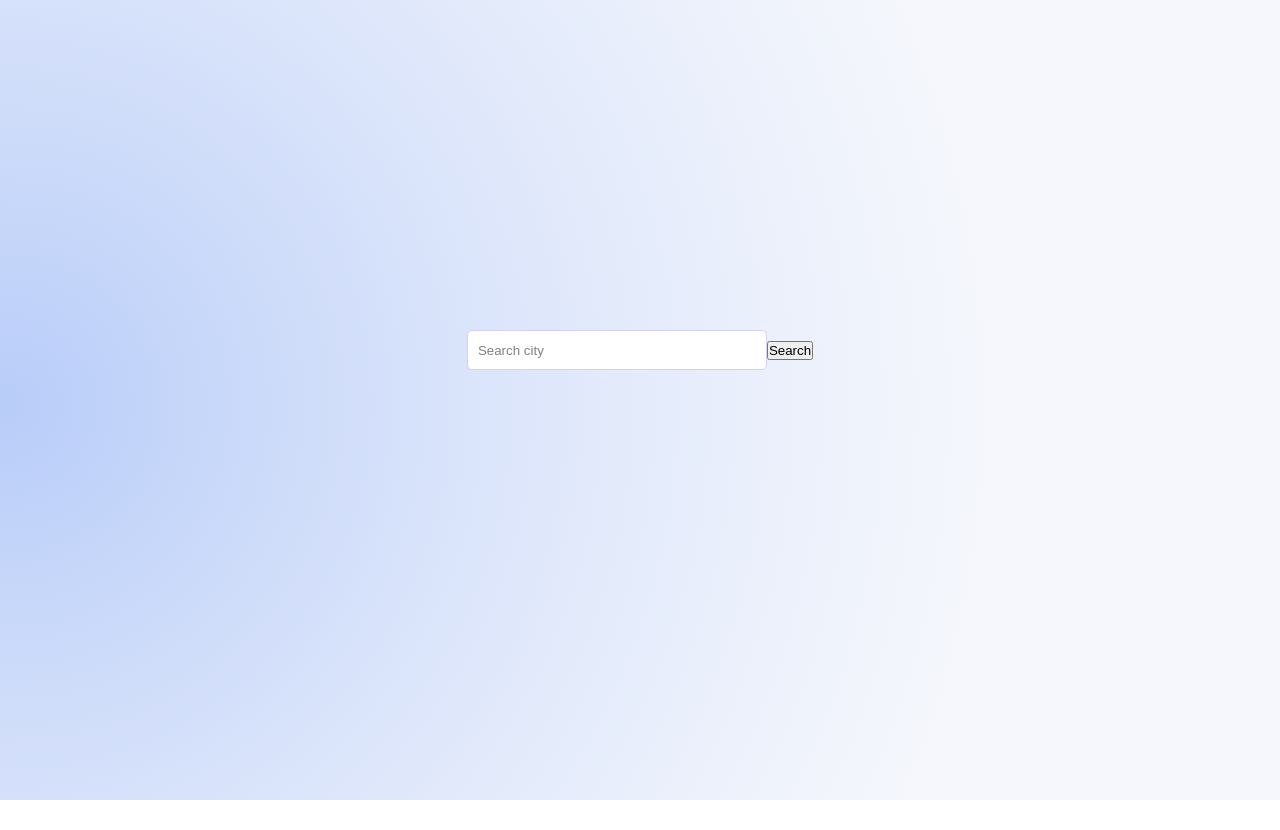
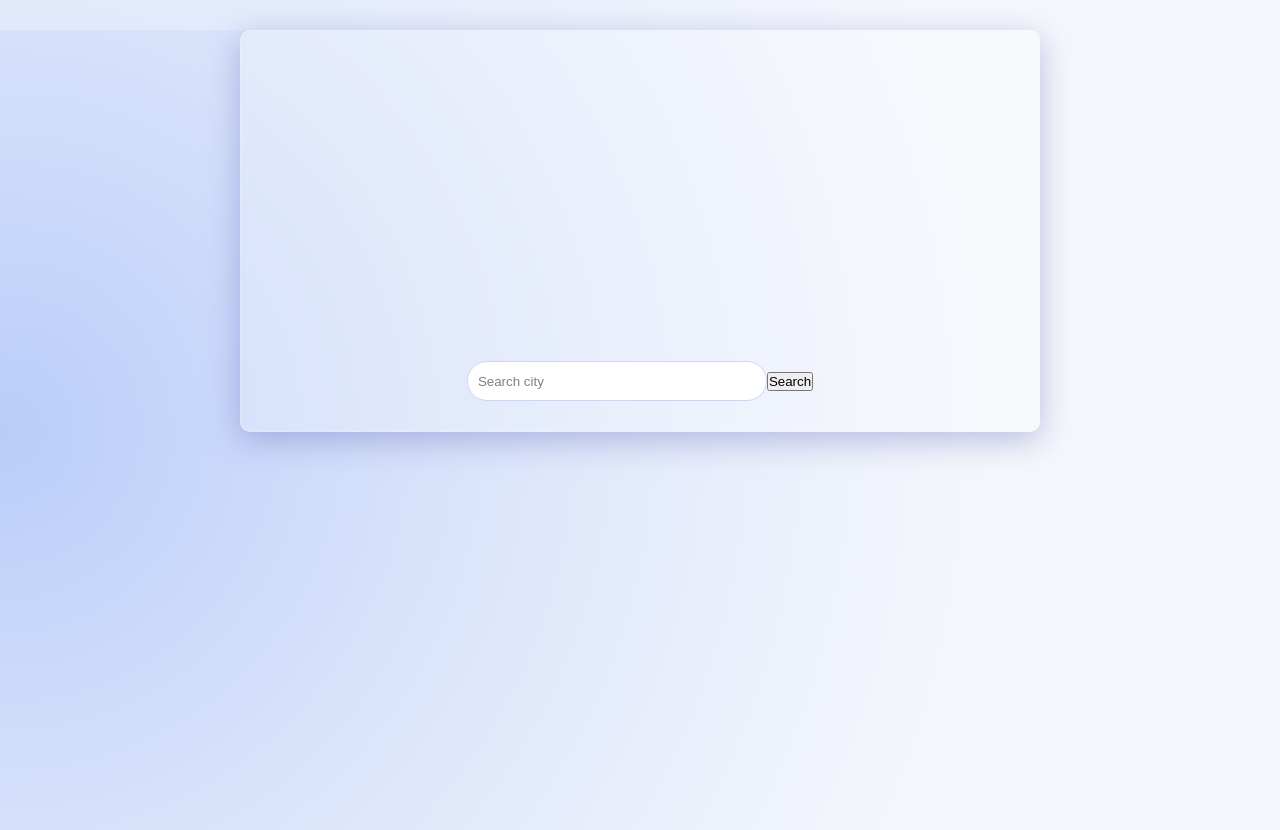
Before and after one commit to madzadev/weather-app, a Next.js app: page / in a window 1280 px wide. Before the commit the page ends 800 px from the top, so only its background shows below. Built offline with nearby package versions, Linux system fonts and the light colour scheme.

Commit message:
add glassmorph

```diff
--- a/pages/index.js
+++ b/pages/index.js
@@ -37,7 +37,7 @@ export default function Home() {
           <h1 className={styles.mainTemp}>
             {Math.round(weatherData.main.temp)}°
           </h1>
-          <p>Feels like {weatherData.main.feels_like}°</p>
+          <p>Feels like {Math.round(weatherData.main.feels_like)}°</p>
         </>
       )}
       <input
--- a/styles/Home.module.css
+++ b/styles/Home.module.css
@@ -1,9 +1,15 @@
 .wrapper {
-  max-width: 1200px;
-  margin: 0 auto;
+  max-width: 800px;
+  margin: 30px auto;
   /* border: 1px solid grey; */
   text-align: center;
   padding: 30px;
+  background: rgba(255, 255, 255, 0.25);
+  box-shadow: 0 8px 32px 0 rgba(83, 89, 179, 0.37);
+  backdrop-filter: blur(3px);
+  -webkit-backdrop-filter: blur(3px);
+  border-radius: 10px;
+  border: 1px solid rgba(255, 255, 255, 0.18);
 }
 
 .mainTemp {
@@ -14,7 +20,7 @@
   margin-top: 300px;
   height: 40px;
   width: 300px;
-  border-radius: 5px;
+  border-radius: 25px;
   border: 1px solid rgb(209, 209, 252);
 
   color: rgb(224, 237, 241);
```
